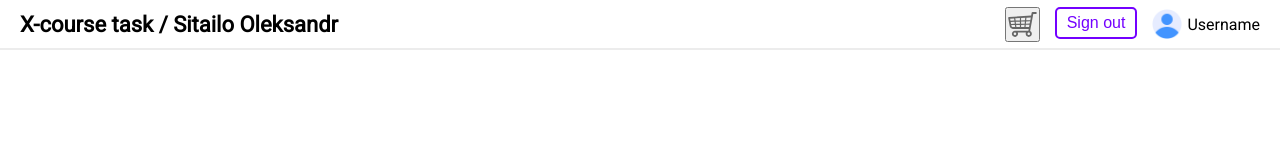
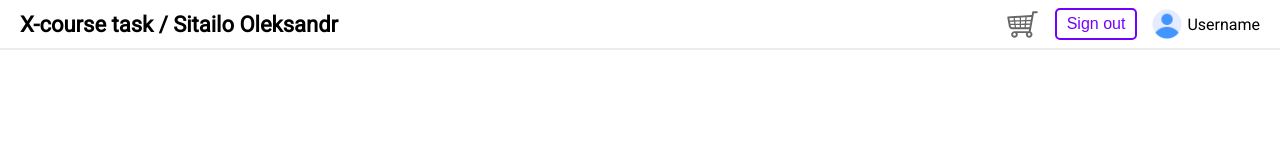
Before and after one commit to SoleksandrS/CiklumCourseProject, a React (Vite) app in the folder X-course-task/: page / in a window 1280 px wide. Shown: the top 160 px of the page. Built offline with nearby package versions, Linux system fonts and the light colour scheme.

Commit message:
fix: adjust button cart in header

```diff
--- a/X-course-task/src/components/Header/Header.module.scss
+++ b/X-course-task/src/components/Header/Header.module.scss
@@ -22,11 +22,23 @@
 .control {
   display: flex;
   gap: 15px;
+  align-items: center;
 }
 
 .button-cart {
   height: 35px;
   width: 35px;
+  border-radius: 5px;
+  padding: 1px;
+  border: none;
+  background-color: transparent;
+  cursor: pointer;
+  transition: background-color .3s ease;
+
+  &:hover,
+  &:active {
+    background-color: $colorBackgroundDark;
+  }
 }
 
 .user {
```
